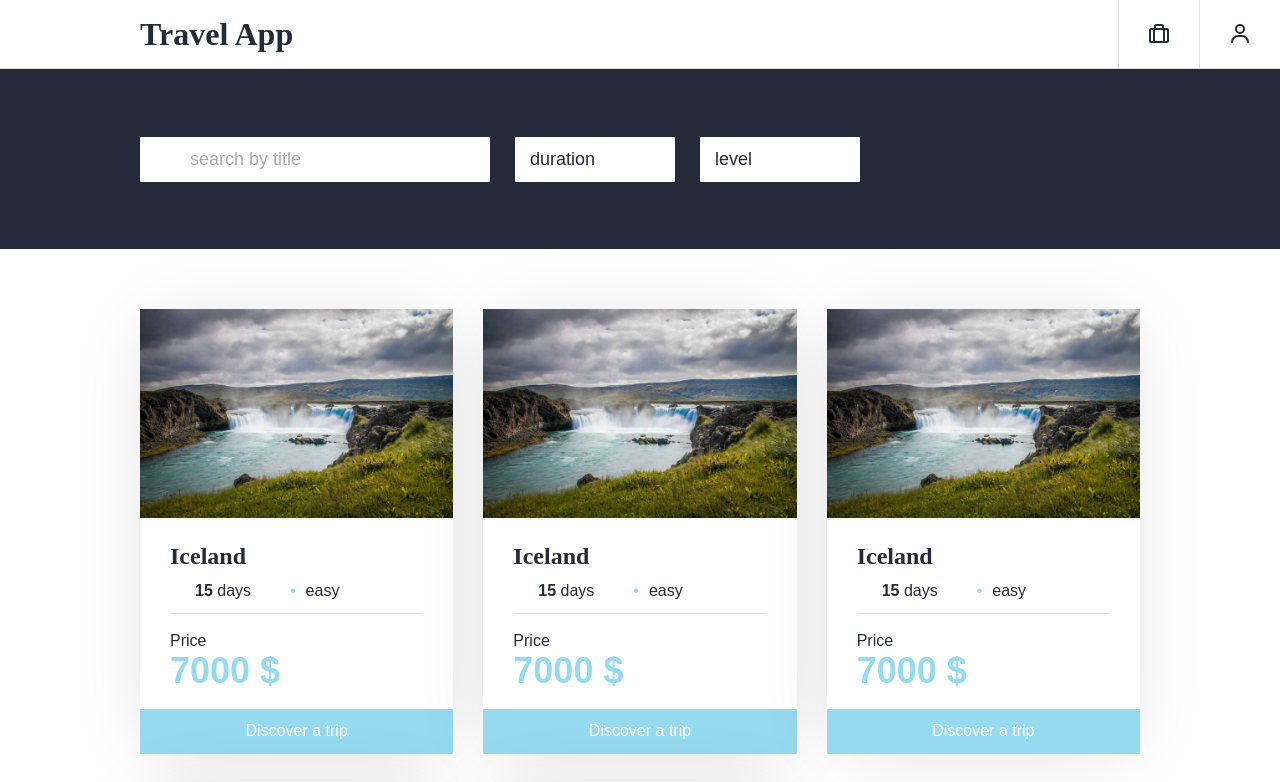
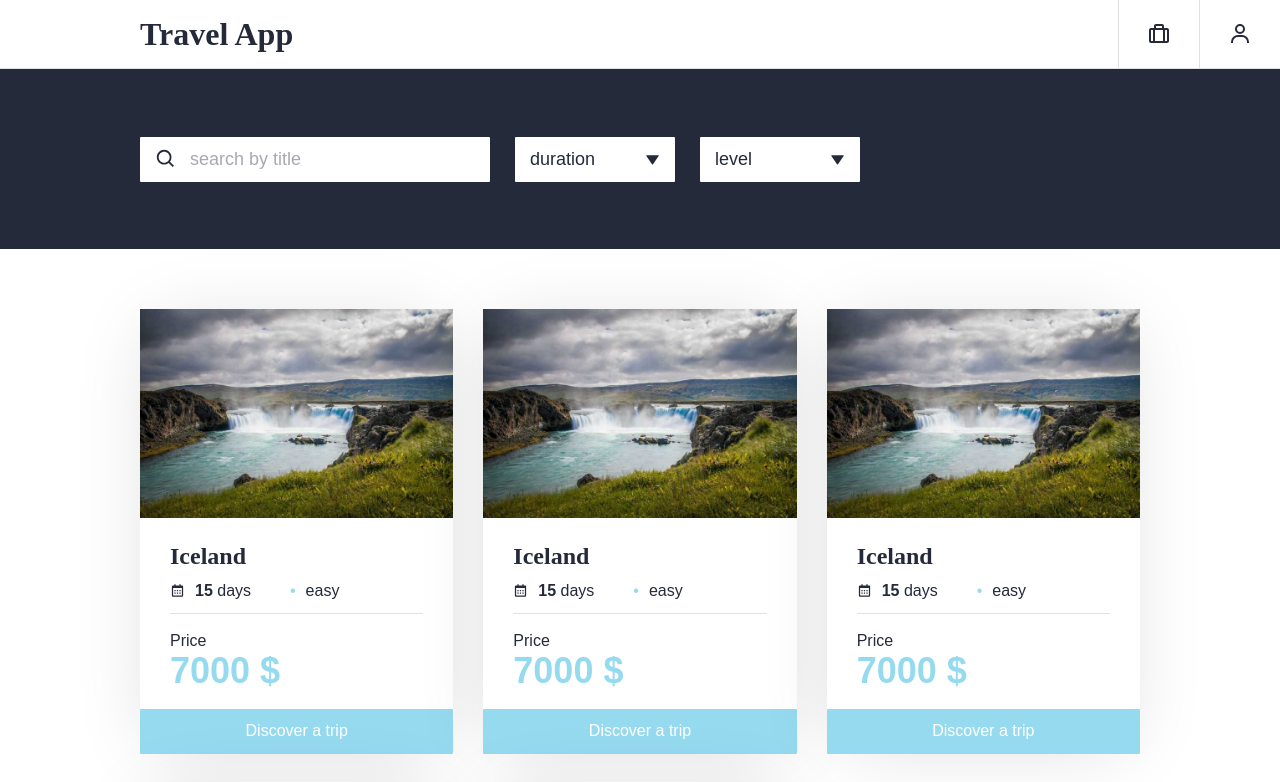
Before and after one commit to Saoa35/bookingtrips, a React (Create React App) app: page / in a window 1280 px wide. Shown: the top 782 px of the page. Built offline with nearby package versions, Linux system fonts and the light colour scheme.

Commit message:
* fixed img passes

```diff
--- a/src/index.css
+++ b/src/index.css
@@ -161,7 +161,7 @@ select {
   font-size: var(--font-size-300);
   background-color: var(--color-white);
   background-color: var(--color-white);
-  /* background-image: url('../images/arrow-down.svg'); */
+  background-image: url("./assets/images/arrow-down.svg");
   background-repeat: no-repeat;
   background-position: right 15px top 50%;
   background-size: 15px;
@@ -241,7 +241,7 @@ select {
 .trip-info__duration {
   min-width: 120px;
   padding-left: 25px;
-  /* background-image: url('../images/calendar.svg'); */
+  background-image: url("./assets/images/calendar.svg");
   background-repeat: no-repeat;
   background-position: 0 50%;
   background-size: 15px;
@@ -452,7 +452,7 @@ select {
 .trips-filter__search input {
   padding-left: 50px;
   background-color: var(--color-white);
-  /* background-image: url('../images/search.svg'); */
+  background-image: url("./assets/images/search.svg");
   background-repeat: no-repeat;
   background-position: 15px 50%;
   background-size: 22px;
```
